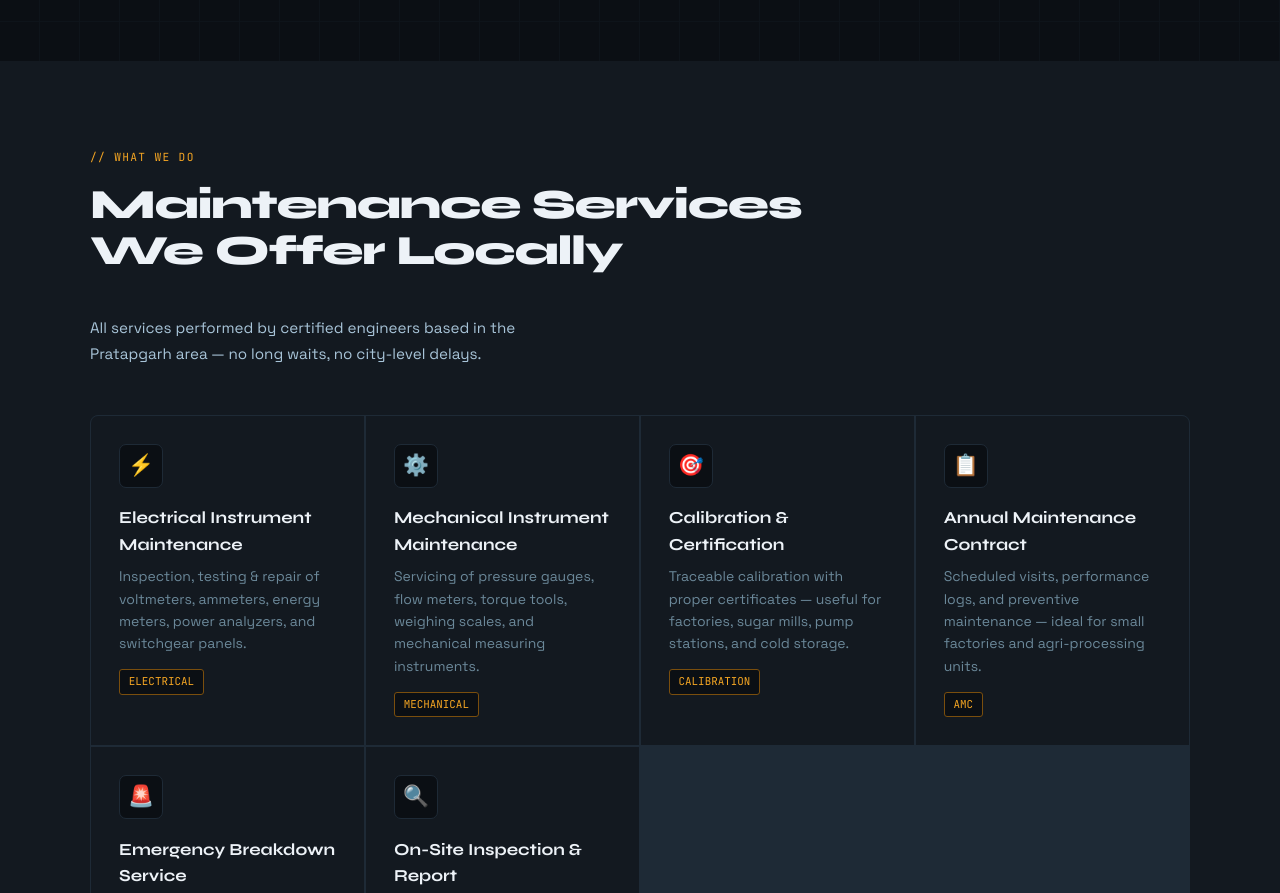
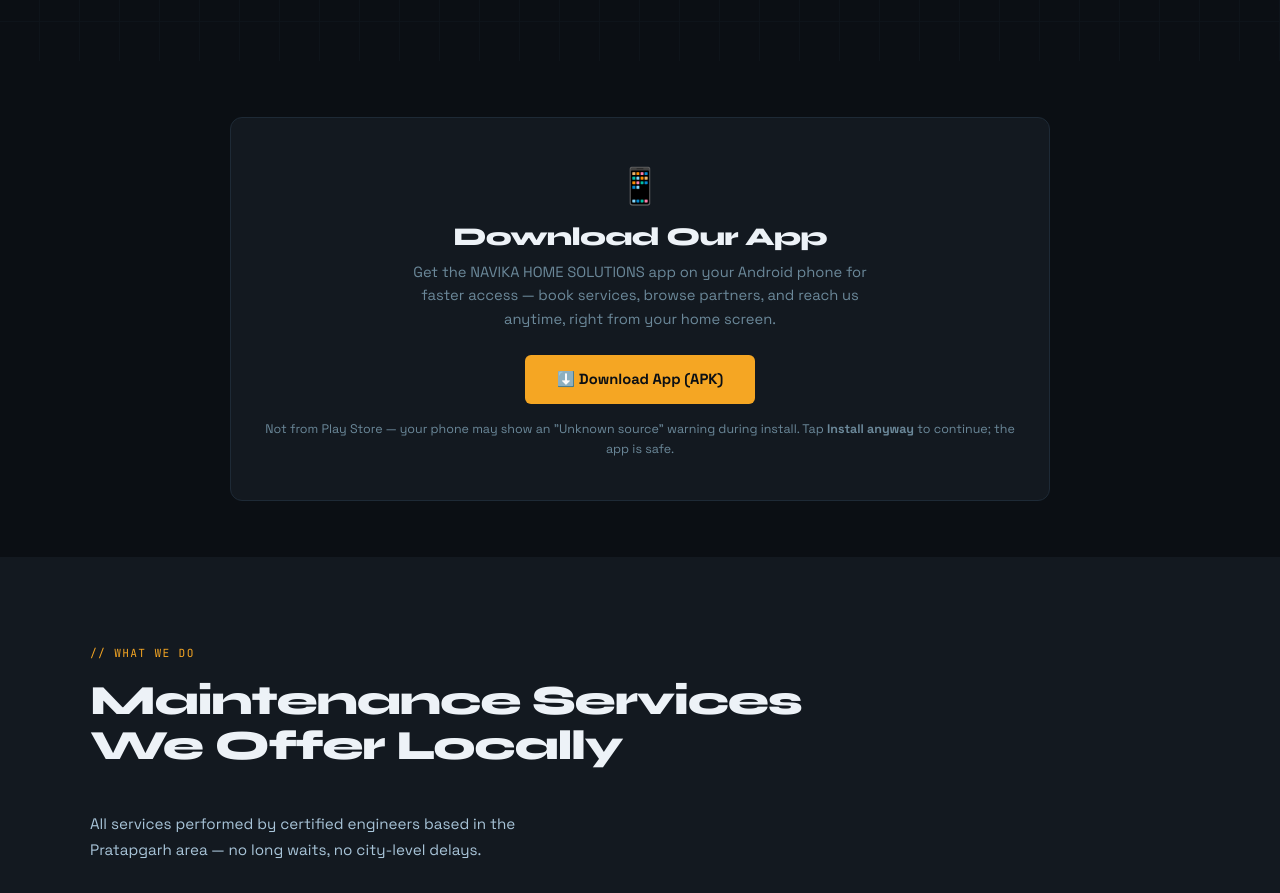
Before and after one commit to pradeep150780pandey-png/-navika-home-solutions, a plain HTML site: page index.html in a window 1280 px wide. Shown: the part 1175-2068 px from the top of the page. Drawn offline with Linux system fonts and the light colour scheme.

Commit message:
Add files via upload

```diff
--- a/index.html
+++ b/index.html
@@ -321,6 +321,7 @@
     <li><a href="#process">Process</a></li>
     <li><a href="#vendorLock">Partners</a></li>
     <li><a href="#vendorLock">Directory</a></li>
+    <li><a href="#app-download">Get App</a></li>
     <li><a href="#contact">Contact</a></li>
   </ul>
   <a href="#contact" class="nav-cta">Book Service</a>
@@ -359,6 +360,21 @@
       <div class="stat"><div class="stat-num">Same Day</div><div class="stat-label">Local Response</div></div>
       <div class="stat"><div class="stat-num">24/7</div><div class="stat-label">Emergency Support</div></div>
     </div>
+  </div>
+</section>
+
+<!-- APP DOWNLOAD -->
+<section id="app-download" style="max-width:900px;margin:0 auto;padding:3.5rem 2.5rem;">
+  <div style="background:var(--surface);border:1px solid var(--border);border-radius:12px;padding:2.5rem 2rem;text-align:center;">
+    <div style="font-size:2.2rem;margin-bottom:.5rem;">📱</div>
+    <h2 style="font-family:'Syne',sans-serif;font-weight:800;font-size:1.6rem;margin-bottom:.6rem;">Download Our App</h2>
+    <p style="color:var(--muted);font-size:.92rem;max-width:480px;margin:0 auto 1.5rem;">
+      Get the NAVIKA HOME SOLUTIONS app on your Android phone for faster access — book services, browse partners, and reach us anytime, right from your home screen.
+    </p>
+    <a href="navika-app.apk" download class="submit-btn" style="display:inline-block;text-decoration:none;max-width:320px;">⬇️ Download App (APK)</a>
+    <p style="color:var(--muted);font-size:.78rem;margin-top:1rem;">
+      Not from Play Store — your phone may show an "Unknown source" warning during install. Tap <b>Install anyway</b> to continue; the app is safe.
+    </p>
   </div>
 </section>
 
```
